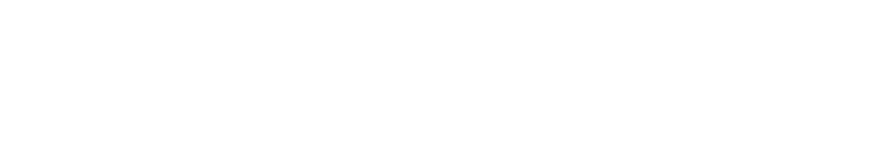
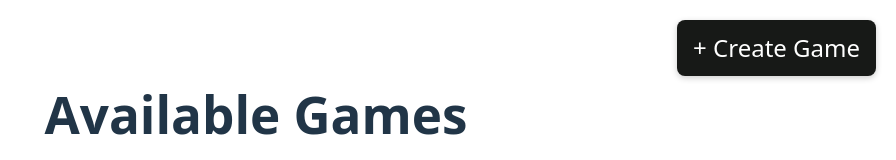
Before and after one commit to Chala751/Live-Football-Scores, a React (Vite) app in the folder client/: page / in a window 1280 px wide. Shown: the top 160 px of the page, without its empty margins (384-1280 px from the left). Built offline with nearby package versions, Linux system fonts and the light colour scheme; no server answers.

Commit message:
adding link to create game in the home page

```diff
--- a/client/src/pages/Home.jsx
+++ b/client/src/pages/Home.jsx
@@ -1,6 +1,7 @@
 import { useEffect, useState } from "react";
 import { fetchGames } from "../services/api";
 import GameCard from "../components/GameCard";
+import { Link } from "react-router-dom";
 
 export default function Home() {
   const [games, setGames] = useState([]);
@@ -10,11 +11,34 @@
   }, []);
 
   return (
-    <div style={{ padding: 20 }}>
+    <>
+    <div style={{ padding: 20, position: "relative", minHeight: "100vh" }}>
       <h1>Available Games</h1>
-      {games.map((g) => (
-        <GameCard key={g._id} game={g} />
-      ))}
+
+      <div style={{ marginTop: 40 }}>
+        {games.map((g) => (
+          <GameCard key={g._id} game={g} />
+        ))}
+      </div>
     </div>
+     <Link
+        to="/create"
+        style={{
+          position: "absolute",
+          top: 20,
+          right: 20,
+          fontSize: 24,
+          textDecoration: "none",
+          background: "#171917ff",
+          color: "#fff",
+          padding: "10px 16px",
+          borderRadius: 8,
+          boxShadow: "0 2px 6px rgba(0,0,0,0.2)"
+        }}
+      >
+        + Create Game
+      </Link>
+    </>
+
   );
 }
```
